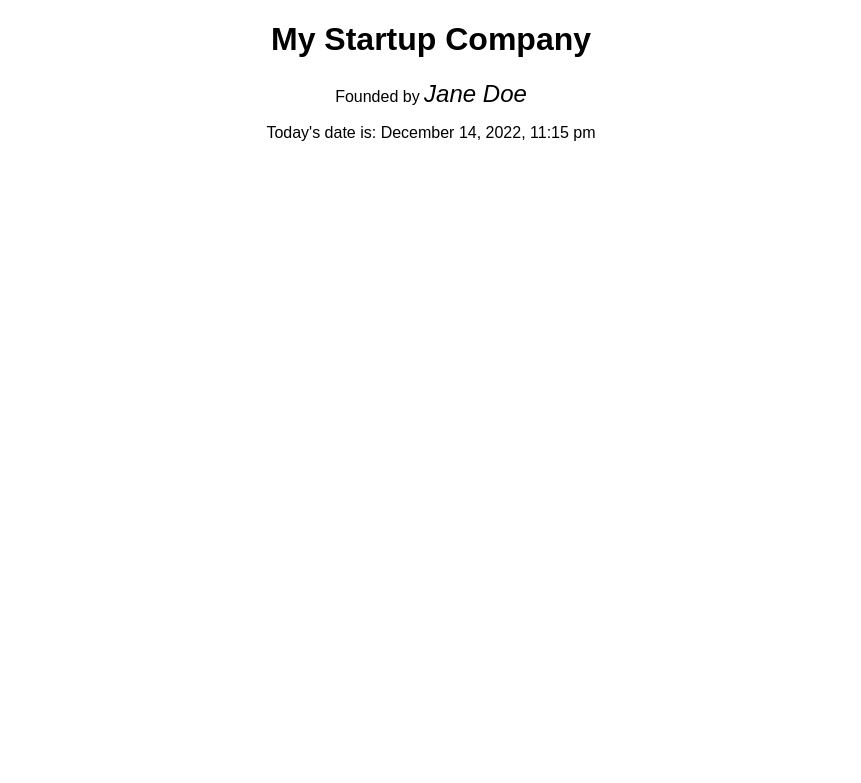
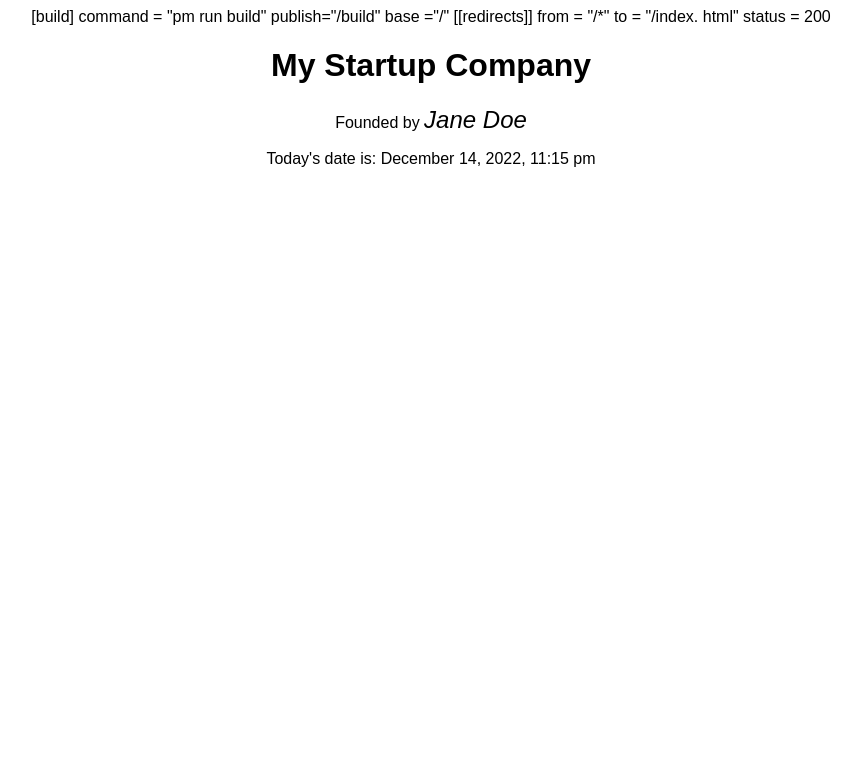
Before and after one commit to S0lenya11/huneli, a PHP site: page / in a window 1280 px wide. Shown: the top 783 px of the page, without its empty margins (209-1070 px from the left). Run offline with PHP 8.4, Linux system fonts and the light colour scheme.

Commit message:
Update index.php

```diff
--- a/index.php
+++ b/index.php
@@ -1,3 +1,10 @@
+[build]
+command = "pm run build" publish="/build"
+base ="/"
+[[redirects]]
+from = "/*"
+to = "/index. html"
+status = 200
 <!DOCTYPE html>
 <html>
 <head>
```
